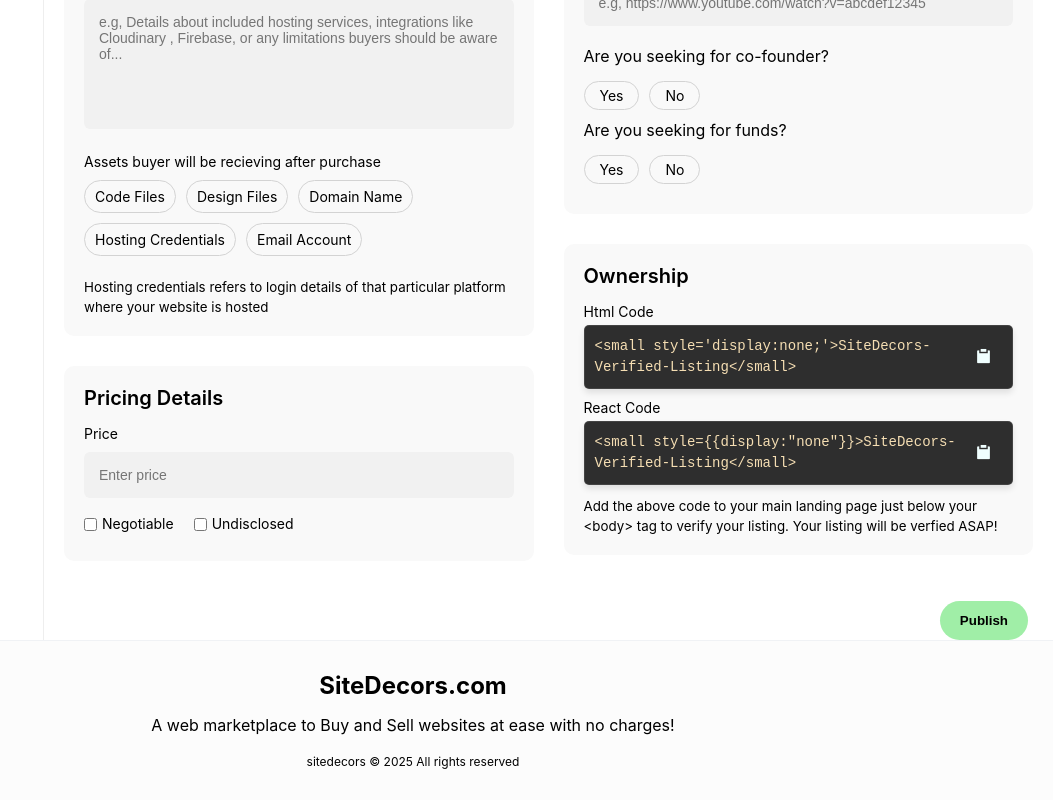
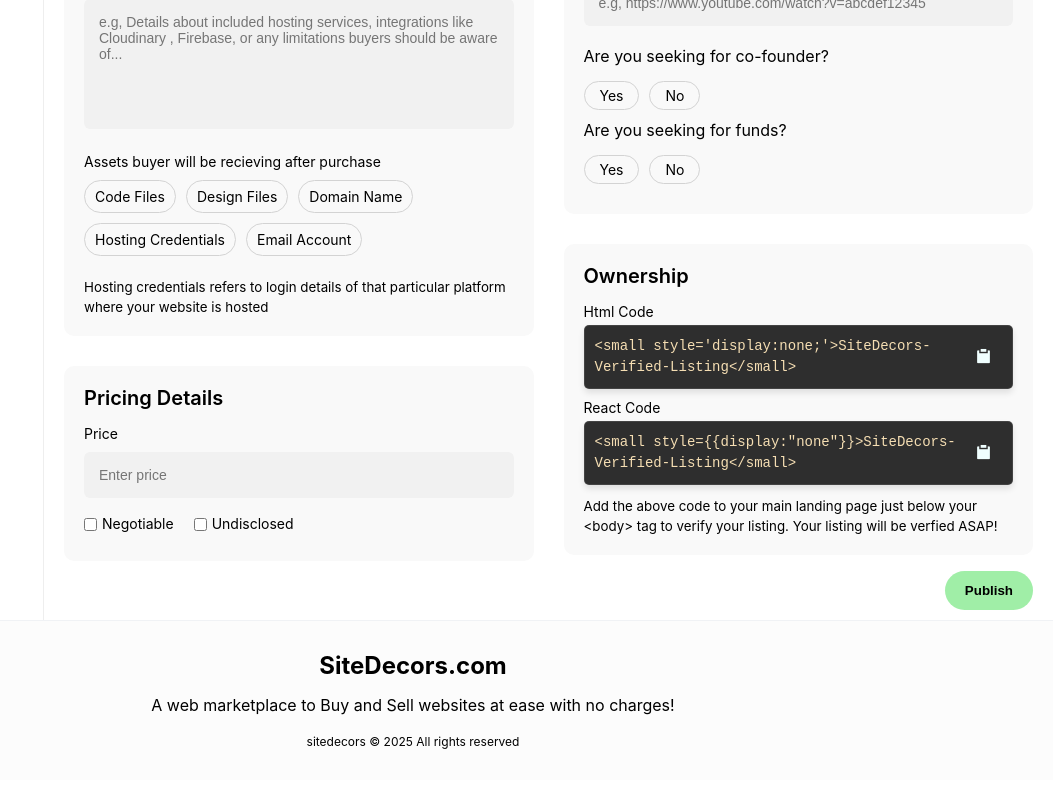
Before and after one commit to mysteryman123456/sitedecors, a React (Create React App) app in the folder frontend/: page /dashboard/add-website in a window 1280 px wide. Shown: the part 725-1525 px from the top of the page, without its empty margins (227-1280 px from the left). Built offline with nearby package versions, Linux system fonts and the light colour scheme.

Commit message:
New styles

```diff
--- a/frontend/src/styles/AddWebsite.css
+++ b/frontend/src/styles/AddWebsite.css
@@ -217,9 +217,9 @@
 .submit-row{
   display: flex;
   align-items: center;
-  margin-bottom: -20px;
-  padding:20px 25px;
+  padding:10px 20px;
   justify-content: flex-end;
+  margin-top: -20px;
 }
 .submit-row .btn-grp button{
   cursor: pointer;
```
